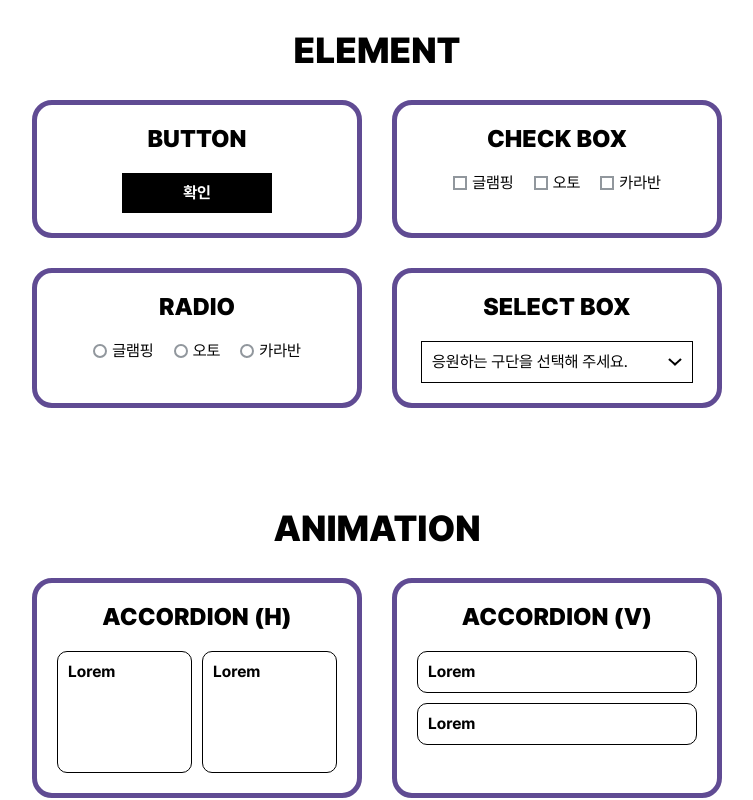
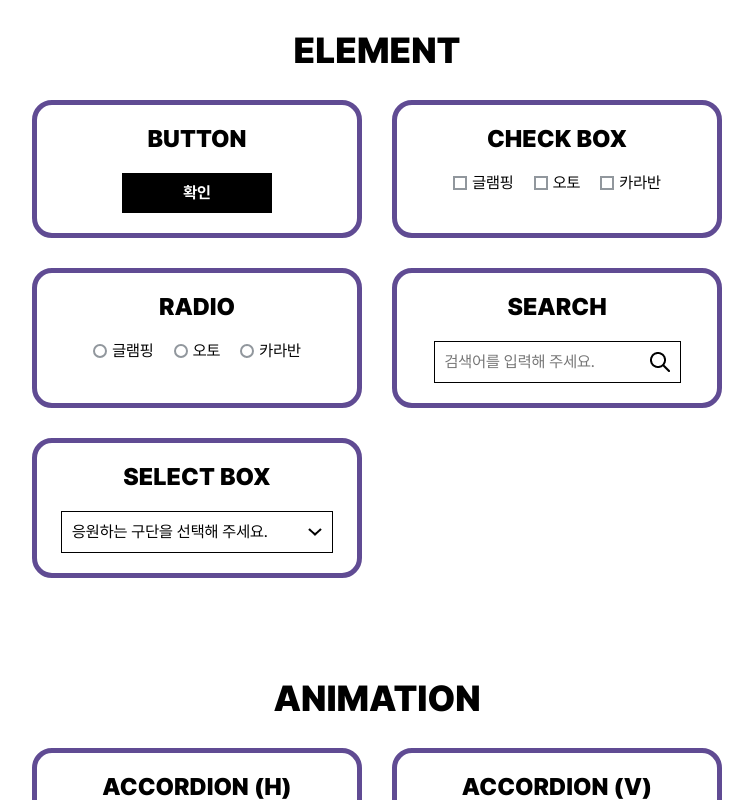
Before and after one commit to ParkGana/component-react-vite, a Next.js app: page / in a window 1280 px wide. Shown: the top 800 px of the page, without its empty margins (263-1016 px from the left). Built offline with nearby package versions, Linux system fonts and the light colour scheme.

Commit message:
SEARCH 구현

```diff
--- /dev/null
+++ b/src/component/search/search.hook.ts
@@ -0,0 +1,28 @@
+import { ChangeEvent, KeyboardEvent } from 'react'
+
+export function useSearch(keyword: string, changeCallback: (value: string) => void) {
+    /* 검색어 입력 이벤트 */
+    const onChangeKeyword = (e: ChangeEvent<HTMLInputElement>) => {
+        changeCallback(e.target.value)
+    }
+
+    /* Enter 키 이벤트 */
+    const onPressEnter = (e: KeyboardEvent<HTMLInputElement>) => {
+        if (e.key === 'Enter') {
+            window.alert(`'${keyword}' 입력되었습니다`)
+        }
+    }
+
+    /* search 아이콘 클릭 이벤트 */
+    const onClickButton = () => {
+        window.alert(`'${keyword}' 입력되었습니다`)
+    }
+
+    return {
+        events: {
+            onChangeKeyword,
+            onPressEnter,
+            onClickButton
+        }
+    }
+}
--- /dev/null
+++ b/src/component/search/search.style.ts
@@ -0,0 +1,30 @@
+import styled from 'styled-components'
+
+export namespace SearchStyle {
+    export const Container = styled.div`
+        ${({ theme }) => `
+            display: grid;
+            align-items: center;
+            grid-template-columns: 200px 20px;
+            gap: 5px;
+            border: 1px solid ${theme.color.black};
+            padding: 10px;
+        `}
+    `
+
+    export const Input = styled.input`
+        ${({ theme }) => `
+            border: none;
+            ${theme.font.body1};
+            color: ${theme.color.black};
+
+            :focus {
+                outline: none;
+            }
+        `}
+    `
+
+    export const Icon = styled.img`
+        cursor: pointer;
+    `
+}
--- /dev/null
+++ b/src/component/search/search.view.tsx
@@ -0,0 +1,19 @@
+import { useSearch } from './search.hook'
+import { SearchStyle } from './search.style'
+
+export function Search({ keyword, changeCallback }: { keyword: string; changeCallback: (value: string) => void }) {
+    const { events } = useSearch(keyword, changeCallback)
+
+    return (
+        <SearchStyle.Container>
+            <SearchStyle.Input
+                type="text"
+                placeholder={'검색어를 입력해 주세요.'}
+                value={keyword}
+                onChange={events.onChangeKeyword}
+                onKeyUp={events.onPressEnter}
+            />
+            <SearchStyle.Icon src={'/icons/search.png'} onClick={events.onClickButton} alt="icon" />
+        </SearchStyle.Container>
+    )
+}
--- a/src/section/element/element.hook.ts
+++ b/src/section/element/element.hook.ts
@@ -26,6 +26,15 @@ export function useElement() {
 
     /****************************************************************************************************/
 
+    const [keyword, setKeyword] = useState<string>('')
+
+    /* SEARCH 값 변경 이벤트 */
+    const onChangeKeyword = (value: string) => {
+        setKeyword(value)
+    }
+
+    /****************************************************************************************************/
+
     const [selected, setSelected] = useState<string>('응원하는 구단을 선택해 주세요.')
 
     /* SELECT BOX 선택 이벤트 */
@@ -37,12 +46,14 @@ export function useElement() {
         state: {
             checked,
             choiced,
+            keyword,
             selected
         },
         event: {
             onClickButton,
             onCheckOption,
             onChoiceOption,
+            onChangeKeyword,
             onSelectOption
         }
     }
--- a/src/section/element/element.view.tsx
+++ b/src/section/element/element.view.tsx
@@ -5,6 +5,7 @@ import { Item } from '@/src/component/common/item/item.view'
 import { SelectBox } from '@/src/component/select-box/select-box.view'
 import { CheckBox } from '@/src/component/check-box/check-box.view'
 import { Radio } from '@/src/component/radio/radio.view'
+import { Search } from '@/src/component/search/search.view'
 
 export function ElementSection() {
     const { state, event } = useElement()
@@ -38,6 +39,10 @@ export function ElementSection() {
                 />
             </Item>
 
+            <Item title={'SEARCH'}>
+                <Search keyword={state.keyword} changeCallback={event.onChangeKeyword} />
+            </Item>
+
             <Item title={'SELECT BOX'}>
                 <SelectBox
                     selected={state.selected}
```
Also changed, not shown: public/icons/search.png (added).
